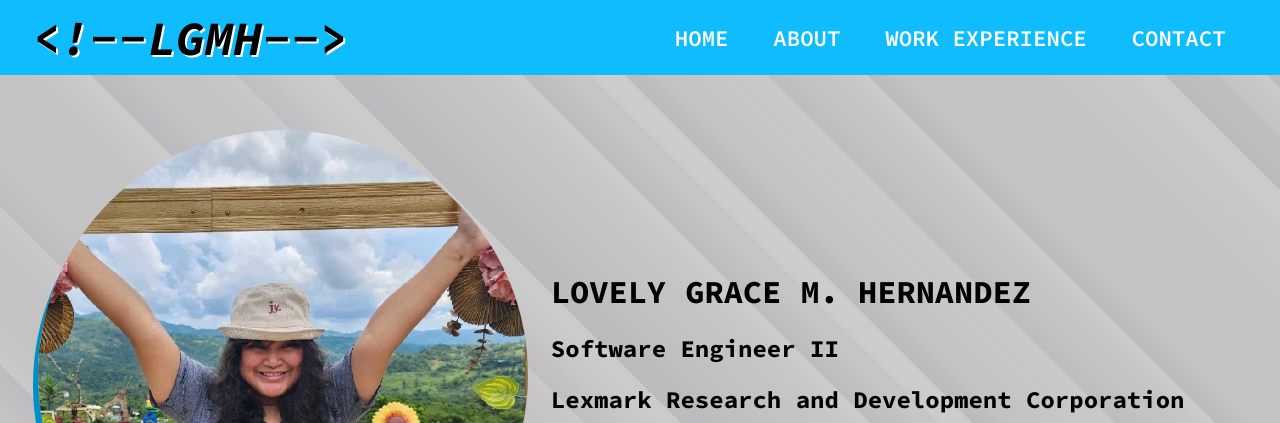
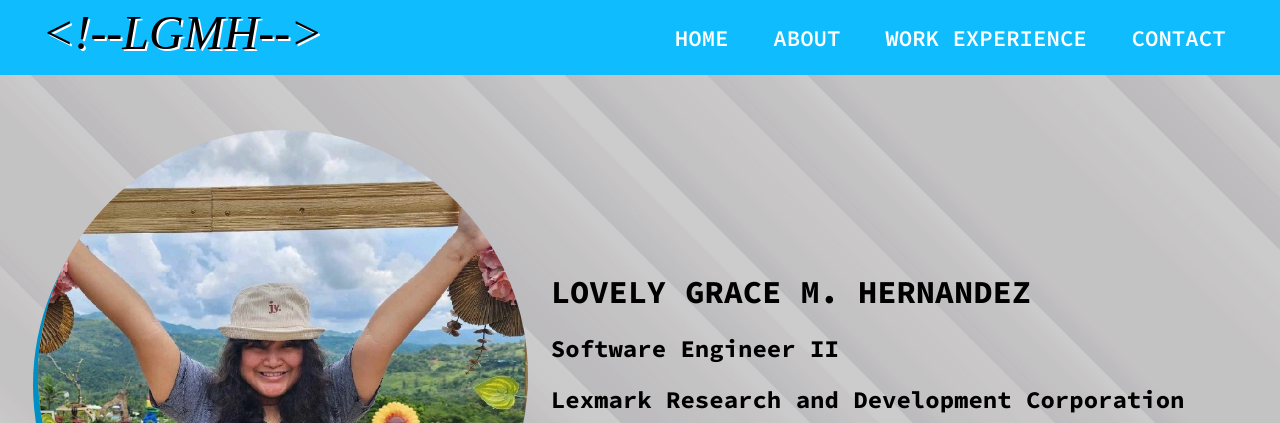
Before and after one commit to kroolisa/lovelygracehernandez, a plain HTML site: page index.html in a window 1280 px wide. Shown: the top 423 px of the page. Drawn offline with Linux system fonts and the light colour scheme.

Commit message:
chore: style fixes
- updated logo to canvas image
- fixed background size

media sizes are to be worked on soon

```diff
--- /dev/null
+++ b/css/media.css
@@ -0,0 +1,19 @@
+@media screen and (max-width: 523px) {
+    .skill-sec {
+        width: 100%;
+    }
+
+    .skill-bar {
+        flex: 1;
+    }
+}
+
+@media screen and (max-width: 771px) {
+    .skill-sec {
+        width: 100%;
+    }
+
+    .skill-bar {
+        flex: 1;
+    }
+}
--- a/css/styles.css
+++ b/css/styles.css
@@ -59,11 +59,12 @@ body {
 /* BANNER STYLES */
 #banner {
     margin-top: 75px;
-    background: url('../images/banner-background.jpg') fixed no-repeat center center/cover;
+    background: url('../images/banner-background.jpg') no-repeat center center / cover;
     height: 600px;
     display: flex;
     align-items: center;
     position: relative;
+    overflow: hidden;
 }
 
 #banner .banner-contents {
--- a/index.html
+++ b/index.html
@@ -6,13 +6,16 @@
     <link rel="stylesheet" href="css/styles.css">
     <link rel="stylesheet" href="fonts/scp/source-code-pro.css">
     <link rel="stylesheet" href="fonts/scp/source-code-variable.css">
+    <link rel="stylesheet" href="css/media.css">
+    <meta name="viewport" content="width=device-width, initial-scale=1.0">
+
 </head>
 
 <body>
     <div id="header">
         <div class="header-contents">
             <div class="logo">
-                <span>&lt;!--LGMH--&gt;</span>
+                <a href="#banner"><canvas id="textCanvas" width="300" height="90"></canvas></a>
             </div>
             <div class="nav-header">
                 <a href="#banner">Home</a>
@@ -229,8 +232,7 @@
                         alt="Facebook icon">Lovely Grace Hernandez</a>
                 <a href="https://www.instagram.com/lalalalovely_h/" target="_blank"><img src="images/ig.png"
                         alt="Instagram icon">Lovely Grace Hernandez</a>
-                <a href="tel:+639568854342" target="_blank"><img src="images/phone.png"
-                        alt="Instagram icon">Call Me</a>
+                <a href="tel:+639568854342" target="_blank"><img src="images/phone.png" alt="Instagram icon">Call Me</a>
             </div>
         </div>
     </div>
--- a/js/script.js
+++ b/js/script.js
@@ -39,10 +39,8 @@ document.addEventListener("DOMContentLoaded", function () {
     const skillLevels = document.querySelectorAll('.skill-level');
 
     skillLevels.forEach(skillLevel => {
-         // Extract the width percentage from the style
         const widthPercentage = skillLevel.style.width;
 
-         // Create a label element to display the percentage
         const percentageLabel = document.createElement('span');
         percentageLabel.textContent = widthPercentage;
         percentageLabel.style.position = 'absolute';
@@ -52,21 +50,41 @@ document.addEventListener("DOMContentLoaded", function () {
         percentageLabel.style.color = '#fff';
         percentageLabel.style.fontSize = '.90em';
 
-         // Ensure the parent is positioned
         skillLevel.parentElement.style.position = 'relative';
 
-         // Append the label inside the skill bar
         skillLevel.appendChild(percentageLabel);
     });
 });
 
 window.addEventListener('scroll', function () {
-  let offset = window.pageYOffset;
+    const elements = document.querySelectorAll('#banner');
 
     elements.forEach((element) => {
-    let offset = ((window.pageYOffset) - element.offsetTop) * 0.8
-    element.style.backgroundPositionY = `${offset}px`;
+        let offset = window.pageYOffset - element.offsetTop;
+
+        if (offset < 0) {
+            offset = 0;
+        } else if (offset > element.clientHeight) {
+            offset = element.clientHeight;
+        }
+
+        let parallaxEffect = offset * 0.5;
+
+        element.style.backgroundPositionY = `${parallaxEffect}px`;
     });
 });
 
-const elements = document.querySelectorAll('#banner');
+const canvas = document.getElementById('textCanvas');
+const ctx = canvas.getContext('2d');
+
+ctx.font = 'italic 3em "Source Code Pro"';
+ctx.fillStyle = 'black';
+ctx.textBaseline = 'middle';
+ctx.textAlign = 'left';
+
+ctx.shadowColor = 'rgba(255, 255, 255, 1)';
+ctx.shadowOffsetX = 2;
+ctx.shadowOffsetY = 2;
+ctx.shadowBlur = 0;
+
+ctx.fillText('<!--LGMH-->', 10, canvas.height / 2);
```
Lines whose indentation alone changed are shown as unchanged.
